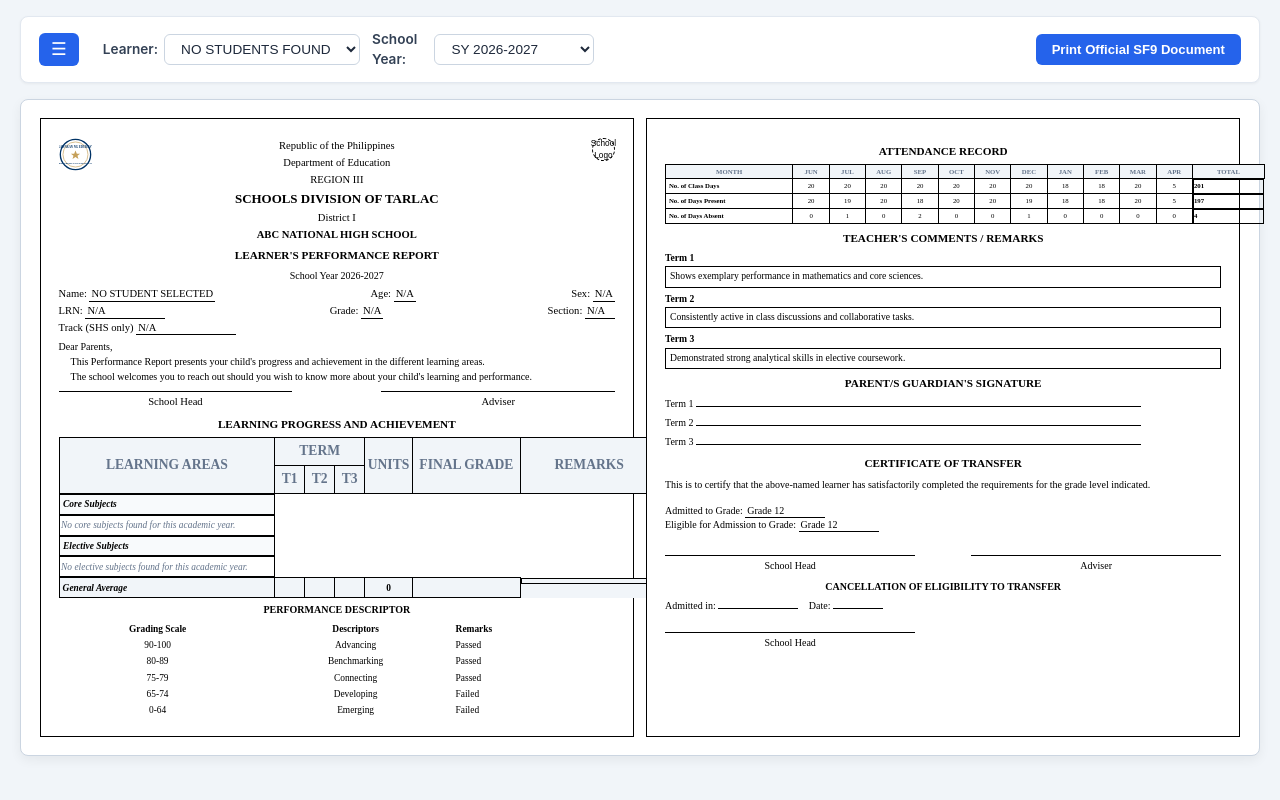
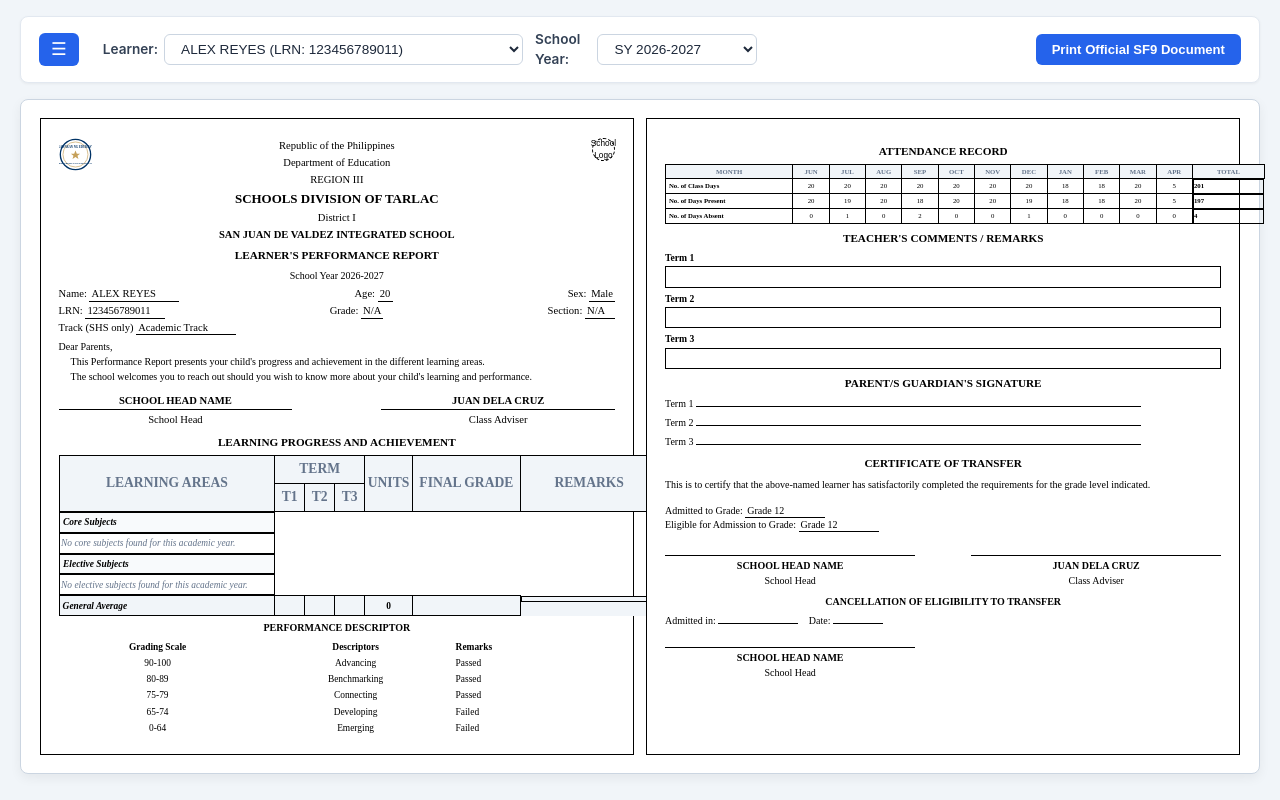
Before and after one commit to orakk10/STR-SYC, a PHP site: page /STR-SYC/modules/faculty/sf9-reportcard.php in a window 1280 px wide. Run offline with PHP 8.4, Linux system fonts and the light colour scheme; data comes from the database, SQL or seed files in the repository; tables that the repository leaves empty or names only in its code hold one stand-in row (values such as "Sample post").

Commit message:
Refactor SF9 report card module to use PDO for database interactions, streamline roster fetching, and enhance academic year retrieval logic.

```diff
--- a/modules/faculty/sf9-reportcard.php
+++ b/modules/faculty/sf9-reportcard.php
@@ -1,29 +1,21 @@
 <?php
 session_start();
 
-// 1. Database Connection Setup (PDO or mysqli matching ecr-inputdata.php)
+// 1. Database Connection Setup (PDO)
 require_once __DIR__ . '/../../config/database.php';
+$conn = getDBConnection();
 
-if (!isset($conn) && isset($db)) {
-    $conn = $db;
-}
-
-// 2. Fetch Roster matching the query logic from ecr-inputdata.php
+// 2. Fetch Roster matching active students (PDO)
 $roster = [];
-if (isset($conn) && $conn instanceof mysqli) {
 $roster_sql = "
     SELECT u.id, u.full_name, COALESCE(NULLIF(u.lrn, ''), u.username) AS lrn
     FROM users u
-        WHERE u.role = 'student' OR u.section_id IS NOT NULL
+    WHERE u.role = 'student'
     ORDER BY u.full_name ASC
 ";
-    $roster_res = $conn->query($roster_sql);
-
-    if ($roster_res && $roster_res->num_rows > 0) {
-        while ($r = $roster_res->fetch_assoc()) {
-            $roster[] = $r;
-        }
-    }
+$roster_stmt = $conn->query($roster_sql);
+if ($roster_stmt) {
+    $roster = $roster_stmt->fetchAll(PDO::FETCH_ASSOC);
 }
 
 // 3. Resolve Active Student ID
@@ -35,31 +27,25 @@ if (isset($_GET['student_id']) && intval($_GET['student_id']) > 0) {
     $student_id = 0;
 }
 
-// 4. Fetch Available Academic Years dynamically from subject_assignments & ecr_term_summaries
+// 4. Fetch Available Academic Years dynamically
 $available_years = [];
-if (isset($conn) && $conn instanceof mysqli) {
 $sy_sql = "
     SELECT DISTINCT academic_year FROM (
         SELECT academic_year FROM subject_assignments WHERE academic_year IS NOT NULL AND academic_year != ''
         UNION
-            SELECT academic_year FROM ecr_term_summaries WHERE academic_year IS NOT NULL AND academic_year != ''
+        SELECT academic_year FROM sections WHERE academic_year IS NOT NULL AND academic_year != ''
     ) AS combined_sy
     ORDER BY academic_year DESC
 ";
-    $res_sy = $conn->query($sy_sql);
-    if ($res_sy && $res_sy->num_rows > 0) {
-        while ($sy_row = $res_sy->fetch_assoc()) {
-            $available_years[] = $sy_row['academic_year'];
-        }
-    }
+$sy_stmt = $conn->query($sy_sql);
+if ($sy_stmt) {
+    $available_years = $sy_stmt->fetchAll(PDO::FETCH_COLUMN);
 }
 
-// Fallback current school year if no entries exist yet
+// Fallback school years if no entries exist yet
 if (empty($available_years)) {
-    $current_month = intval(date('n'));
-    $current_year = intval(date('Y'));
-    $start_year = ($current_month >= 6) ? $current_year : $current_year - 1;
-    $available_years[] = $start_year . '-' . ($start_year + 1);
+    $available_years[] = '2026-2027';
+    $available_years[] = '2025-2026';
 }
 
 // Resolve Active Academic Year
@@ -70,62 +56,55 @@ $selected_sy = isset($_GET['academic_year']) && in_array($_GET['academic_year'],
 $db_student = null;
 $core_subjects = [];
 $elective_subjects = [];
+$adviser_comments = [
+    'Term 1' => '',
+    'Term 2' => '',
+    'Term 3' => ''
+];
 
-if (isset($conn) && $conn instanceof mysqli && $student_id > 0) {
+if ($student_id > 0) {
     // A. Fetch Base Student Profile
     $stmt = $conn->prepare("
         SELECT
             u.id AS user_id, u.full_name, COALESCE(NULLIF(u.lrn, ''), u.username) AS lrn, u.section_id AS current_section_id,
-            sp.birthdate, sp.gender,
-            sch.region, sch.division, sch.district, sch.school_name
+            sp.birthdate, sp.gender
         FROM users u
         LEFT JOIN student_profiles sp ON u.id = sp.user_id
-        LEFT JOIN schools sch ON u.school_id = sch.id
-        WHERE u.id = ?
+        WHERE u.id = :student_id
         LIMIT 1
     ");
+    $stmt->execute(['student_id' => $student_id]);
+    $db_student = $stmt->fetch(PDO::FETCH_ASSOC);
 
-    if ($stmt) {
-        $stmt->bind_param("i", $student_id);
-        $stmt->execute();
-        $db_student = $stmt->get_result()->fetch_assoc();
-        $stmt->close();
-    }
+    // B. Fetch Section, Grade Level & Adviser Name
+    $historical_section = null;
 
-    // B. Fetch Historical Section & Grade Level for Selected Academic Year
-    $historical_section = null;
+    // Check historical summaries first
     $sec_stmt = $conn->prepare("
-        SELECT DISTINCT s.grade_level, s.section_name, st.strand_code, st.strand_name
+        SELECT DISTINCT s.grade_level, s.section_name, st.strand_code, st.strand_name, adv.full_name AS adviser_name
         FROM subject_assignments sa
         INNER JOIN ecr_term_summaries ets ON ets.assignment_id = sa.id
         INNER JOIN sections s ON sa.section_id = s.id
         LEFT JOIN strands st ON s.strand_id = st.id
-        WHERE ets.student_id = ? AND sa.academic_year = ?
+        LEFT JOIN users adv ON s.adviser_id = adv.id
+        WHERE ets.student_id = :student_id AND sa.academic_year = :sy
         LIMIT 1
     ");
+    $sec_stmt->execute(['student_id' => $student_id, 'sy' => $selected_sy]);
+    $historical_section = $sec_stmt->fetch(PDO::FETCH_ASSOC);
 
-    if ($sec_stmt) {
-        $sec_stmt->bind_param("is", $student_id, $selected_sy);
-        $sec_stmt->execute();
-        $historical_section = $sec_stmt->get_result()->fetch_assoc();
-        $sec_stmt->close();
-    }
-
-    // Fallback to current section if historical record is missing
+    // Fallback to student's current assigned section if no historical grades exist yet
     if (!$historical_section && !empty($db_student['current_section_id'])) {
         $curr_sec_stmt = $conn->prepare("
-            SELECT s.grade_level, s.section_name, st.strand_code, st.strand_name
+            SELECT s.grade_level, s.section_name, st.strand_code, st.strand_name, adv.full_name AS adviser_name
             FROM sections s
             LEFT JOIN strands st ON s.strand_id = st.id
-            WHERE s.id = ?
+            LEFT JOIN users adv ON s.adviser_id = adv.id
+            WHERE s.id = :sec_id
             LIMIT 1
         ");
-        if ($curr_sec_stmt) {
-            $curr_sec_stmt->bind_param("i", $db_student['current_section_id']);
-            $curr_sec_stmt->execute();
-            $historical_section = $curr_sec_stmt->get_result()->fetch_assoc();
-            $curr_sec_stmt->close();
-        }
+        $curr_sec_stmt->execute(['sec_id' => $db_student['current_section_id']]);
+        $historical_section = $curr_sec_stmt->fetch(PDO::FETCH_ASSOC);
     }
 
     if ($historical_section) {
@@ -133,34 +112,35 @@ if (isset($conn) && $conn instanceof mysqli && $student_id > 0) {
         $db_student['section_name'] = $historical_section['section_name'];
         $db_student['strand_code']  = $historical_section['strand_code'];
         $db_student['strand_name']  = $historical_section['strand_name'];
+        $db_student['adviser_name']  = $historical_section['adviser_name'] ?? '';
     }
 
-    // C. Fetch Dynamic Grades Filtered by Active Student & Selected Academic Year
-    if (!empty($selected_sy)) {
+    // C. Fetch Dynamic Subjects and Transmuted Grades (Grouped to prevent duplicates)
     $grades_query = "
         SELECT
+            sub.id AS subject_id,
             sub.subject_name AS name,
             sub.type AS subject_type,
             COALESCE(sub.units, 3) AS units,
-                ets.term1_transmuted AS t1,
-                ets.term2_transmuted AS t2,
-                ets.term3_transmuted AS t3,
-                ets.final_grade,
-                ets.remarks
-            FROM subjects sub
-            LEFT JOIN subject_assignments sa ON sa.subject_id = sub.id
-            LEFT JOIN ecr_term_summaries ets ON (ets.assignment_id = sa.id AND ets.student_id = ?)
-            WHERE sa.academic_year = ? OR sa.academic_year IS NULL
+            MAX(ets.term1_transmuted) AS t1,
+            MAX(ets.term2_transmuted) AS t2,
+            MAX(ets.term3_transmuted) AS t3,
+            MAX(ets.final_grade) AS final_grade,
+            MAX(ets.remarks) AS remarks
+        FROM users u
+        INNER JOIN subject_assignments sa ON sa.section_id = u.section_id
+        INNER JOIN subjects sub ON sa.subject_id = sub.id
+        LEFT JOIN ecr_term_summaries ets ON (ets.assignment_id = sa.id AND ets.student_id = u.id)
+        WHERE u.id = :student_id AND sa.academic_year = :sy
+        GROUP BY sub.id, sub.subject_name, sub.type, sub.units
         ORDER BY sub.type ASC, sub.subject_name ASC
     ";
 
     $stmt_grades = $conn->prepare($grades_query);
-        if ($stmt_grades) {
-            $stmt_grades->bind_param("is", $student_id, $selected_sy);
-            $stmt_grades->execute();
-            $res_grades = $stmt_grades->get_result();
+    $stmt_grades->execute(['student_id' => $student_id, 'sy' => $selected_sy]);
+    $res_grades = $stmt_grades->fetchAll(PDO::FETCH_ASSOC);
 
-            while ($row = $res_grades->fetch_assoc()) {
+    foreach ($res_grades as $row) {
         $item = [
             'name'        => $row['name'],
             't1'          => $row['t1'] !== null ? round(floatval($row['t1'])) : null,
@@ -180,7 +160,19 @@ if (isset($conn) && $conn instanceof mysqli && $student_id > 0) {
             $elective_subjects[] = $item;
         }
     }
-            $stmt_grades->close();
+
+    // D. Fetch Dynamic Teacher's Comments / Remarks from Database
+    $stmt_remarks = $conn->prepare("
+        SELECT term, comment
+        FROM sf9_adviser_remarks
+        WHERE student_id = :student_id AND academic_year = :sy
+    ");
+    $stmt_remarks->execute(['student_id' => $student_id, 'sy' => $selected_sy]);
+    $remarks_rows = $stmt_remarks->fetchAll(PDO::FETCH_ASSOC);
+
+    foreach ($remarks_rows as $row) {
+        if (array_key_exists($row['term'], $adviser_comments)) {
+            $adviser_comments[$row['term']] = $row['comment'];
         }
     }
 }
@@ -198,7 +190,7 @@ if (!empty($db_student['birthdate']) && $db_student['birthdate'] !== '0000-00-00
 }
 
 // Dynamic Track / Strand display
-$track_display = 'N/A';
+$track_display = 'Academic Track';
 if (!empty($db_student['strand_code']) || !empty($db_student['strand_name'])) {
     $track_display = 'Academic / ' . ($db_student['strand_code'] ?: $db_student['strand_name']);
 }
@@ -211,11 +203,13 @@ $student = [
     'grade'     => $db_student['grade_level'] ?? 'N/A',
     'section'   => $db_student['section_name'] ?? 'N/A',
     'track'     => $track_display,
-    'region'    => $db_student['region'] ?? 'REGION III',
-    'division'  => $db_student['division'] ?? 'SCHOOLS DIVISION OF TARLAC',
-    'district'  => $db_student['district'] ?? 'District I',
-    'school'    => $db_student['school_name'] ?? 'ABC NATIONAL HIGH SCHOOL'
+    'region'    => 'REGION III',
+    'division'  => 'SCHOOLS DIVISION OF TARLAC',
+    'district'  => 'District I',
+    'school'    => 'SAN JUAN DE VALDEZ INTEGRATED SCHOOL'
 ];
+
+$adviser_display = !empty($db_student['adviser_name']) ? strtoupper($db_student['adviser_name']) : 'JUAN DELA CRUZ';
 
 // Helper Function for Final Grade & Remark
 function calcFinalGrade($subj) {
@@ -242,7 +236,7 @@ $valid_gen = array_filter([$gen_t1, $gen_t2, $gen_t3], fn($v) => $v !== '');
 $final_gen_avg = !empty($valid_gen) ? round(array_sum($valid_gen) / count($valid_gen)) : '';
 $total_units = array_sum(array_column($all_subjs, 'units'));
 
-// Attendance Structure (Placeholders for missing database table)
+// Attendance Structure
 $school_days  = ['Jun' => 20, 'Jul' => 20, 'Aug' => 20, 'Sep' => 20, 'Oct' => 20, 'Nov' => 20, 'Dec' => 20, 'Jan' => 18, 'Feb' => 18, 'Mar' => 20, 'Apr' => 5];
 $days_present = ['Jun' => 20, 'Jul' => 19, 'Aug' => 20, 'Sep' => 18, 'Oct' => 20, 'Nov' => 20, 'Dec' => 19, 'Jan' => 18, 'Feb' => 18, 'Mar' => 20, 'Apr' => 5];
 $days_absent  = [];
@@ -261,7 +255,7 @@ $tot_abs  = array_sum($days_absent);
 <head>
     <meta charset="UTF-8">
     <meta name="viewport" content="width=device-width, initial-scale=1.0">
-    <title>SF9 Learner's Performance Report Card</title>
+    <title>SF9 Learner's Performance Report Card | San Juan De Valdez IS</title>
     <link rel="stylesheet" href="../../assets/css/dashboard.css">
     <link rel="stylesheet" href="../../assets/css/style.css">
     <style>
@@ -460,7 +454,6 @@ $tot_abs  = array_sum($days_absent);
 
         .header-signatures .sig-col {
             width: 42%;
-            border-top: 1px solid #000000;
             padding-top: 2px;
         }
 
@@ -771,8 +764,14 @@ $tot_abs  = array_sum($days_absent);
                         </div>
 
                         <div class="header-signatures">
-                            <div class="sig-col">School Head</div>
-                            <div class="sig-col">Adviser</div>
+                            <div class="sig-col">
+                                <div style="border-bottom: 1px solid #000; font-weight: bold; margin-bottom: 2px;">SCHOOL HEAD NAME</div>
+                                <div>School Head</div>
+                            </div>
+                            <div class="sig-col">
+                                <div style="border-bottom: 1px solid #000; font-weight: bold; margin-bottom: 2px;"><?= htmlspecialchars($adviser_display) ?></div>
+                                <div>Class Adviser</div>
+                            </div>
                         </div>
 
                         <div class="section-heading">LEARNING PROGRESS AND ACHIEVEMENT</div>
@@ -929,13 +928,13 @@ $tot_abs  = array_sum($days_absent);
 
                         <div class="section-heading">TEACHER'S COMMENTS / REMARKS</div>
                         <div style="font-size: 0.82em; font-weight: bold; margin-bottom: 1px;">Term 1</div>
-                        <div class="comment-area">Shows exemplary performance in mathematics and core sciences.</div>
+                        <div class="comment-area"><?= htmlspecialchars($adviser_comments['Term 1'] ?? '') ?></div>
 
                         <div style="font-size: 0.82em; font-weight: bold; margin-bottom: 1px;">Term 2</div>
-                        <div class="comment-area">Consistently active in class discussions and collaborative tasks.</div>
+                        <div class="comment-area"><?= htmlspecialchars($adviser_comments['Term 2'] ?? '') ?></div>
 
                         <div style="font-size: 0.82em; font-weight: bold; margin-bottom: 1px;">Term 3</div>
-                        <div class="comment-area">Demonstrated strong analytical skills in elective coursework.</div>
+                        <div class="comment-area"><?= htmlspecialchars($adviser_comments['Term 3'] ?? '') ?></div>
 
                         <div class="section-heading" style="margin-top: 6px;">PARENT/S GUARDIAN'S SIGNATURE</div>
                         <div class="signature-row">Term 1 <span class="line-field" style="width: 80%;"></span></div>
@@ -951,10 +950,12 @@ $tot_abs  = array_sum($days_absent);
 
                         <div class="footer-signatures">
                             <div class="field">
-                                <div class="line">School Head</div>
+                                <div class="line" style="font-weight: bold;">SCHOOL HEAD NAME</div>
+                                <div>School Head</div>
                             </div>
                             <div class="field">
-                                <div class="line">Adviser</div>
+                                <div class="line" style="font-weight: bold;"><?= htmlspecialchars($adviser_display) ?></div>
+                                <div>Class Adviser</div>
                             </div>
                         </div>
 
@@ -965,7 +966,8 @@ $tot_abs  = array_sum($days_absent);
                         </div>
                         <div class="footer-signatures" style="margin-top: 4px;">
                             <div class="field">
-                                <div class="line">School Head</div>
+                                <div class="line" style="font-weight: bold;">SCHOOL HEAD NAME</div>
+                                <div>School Head</div>
                             </div>
                         </div>
                     </div>
```
Lines whose indentation alone changed are shown as unchanged.
